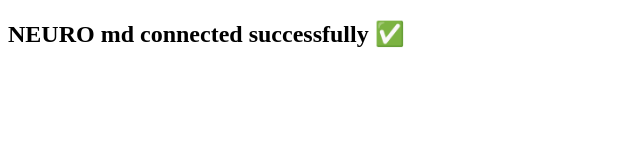
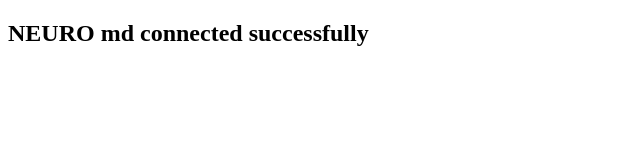
Before and after one commit to Vnuja/Pro-BOT, a plain HTML site: page public/index.html in a window 1280 px wide. Shown: the whole page, without its empty margins (0-640 px from the left). Drawn offline with Linux system fonts and the light colour scheme.

Commit message:
Update index.html

```diff
--- a/public/index.html
+++ b/public/index.html
@@ -4,6 +4,6 @@
   <title>Bot Status</title>
 </head>
 <body>
-  <h2>NEURO md connected successfully ✅</h2>
+  <h2>NEURO md connected successfully </h2>
 </body>
 </html>
```
